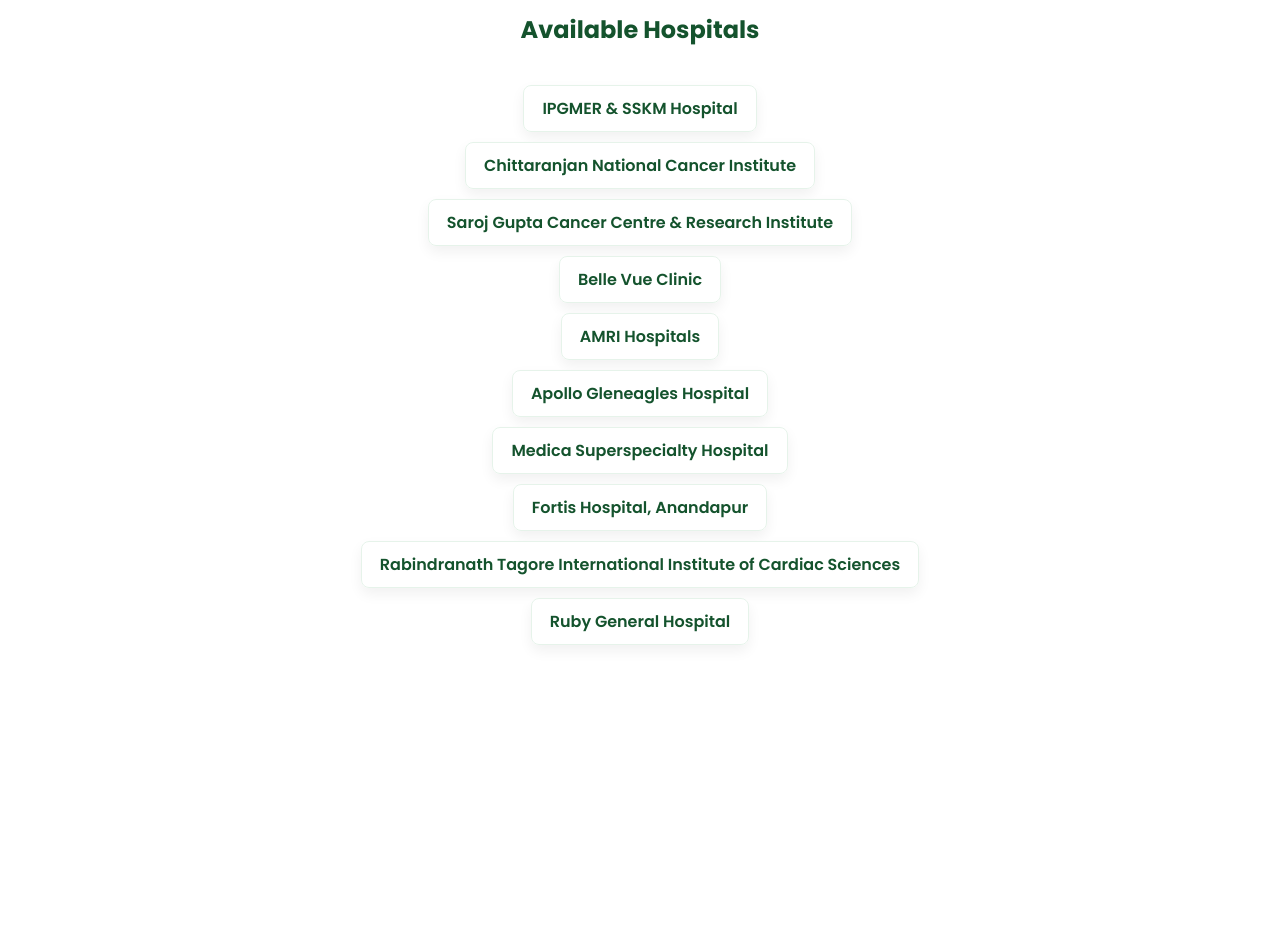
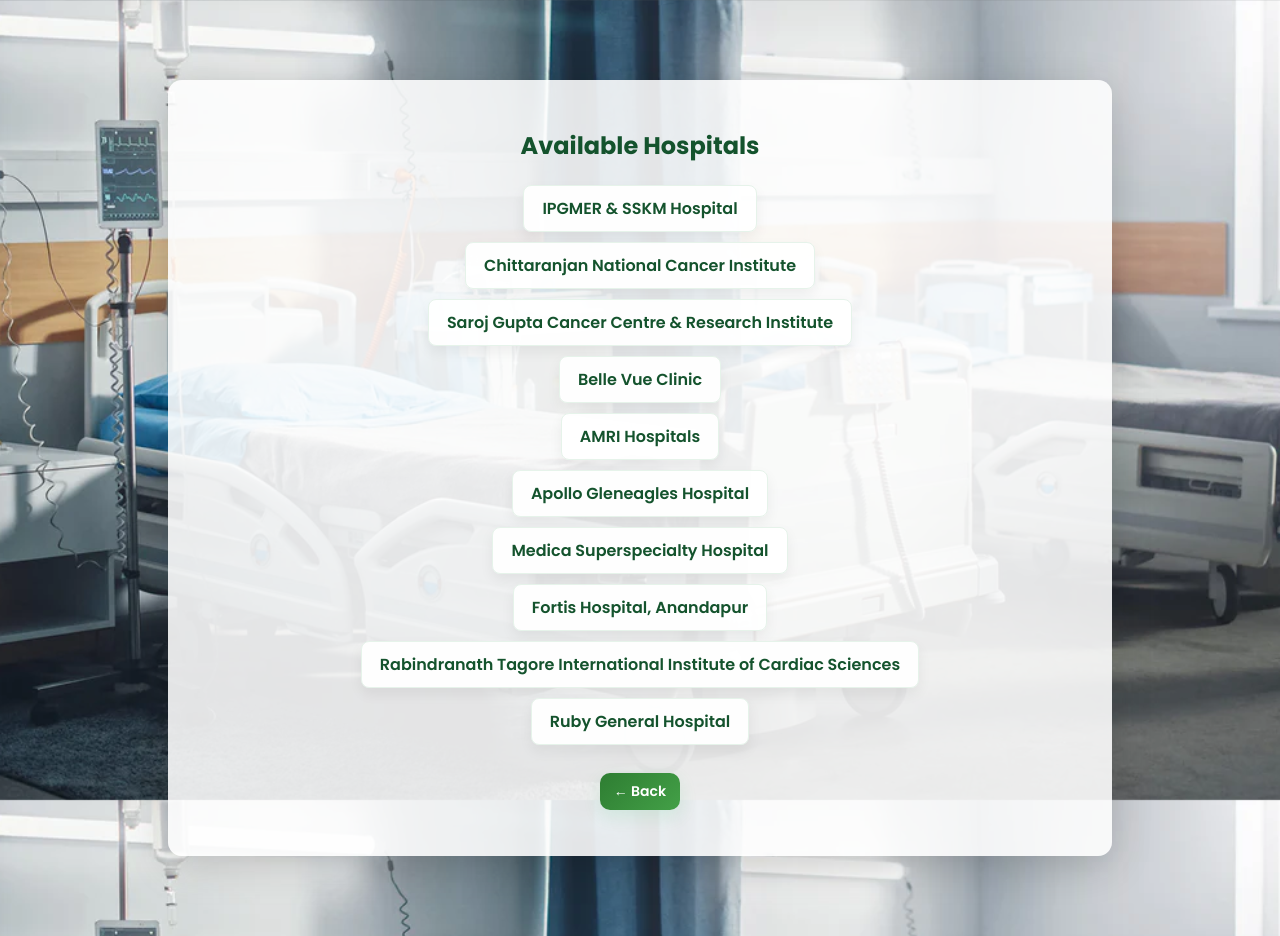
Before and after one commit to abhirup2911/MediSlotBook, a Flask app: page /hospitals in a window 1280 px wide. Before the commit the page ends 645 px from the top, so only its background shows below. Run offline with Flask 3, Linux system fonts and the light colour scheme.

Commit message:
Update hospital.html

```diff
--- a/templates/hospital.html
+++ b/templates/hospital.html
@@ -4,12 +4,18 @@
   <title>Hospitals</title>
   <link rel="stylesheet" href="{{ url_for('static', filename='style.css') }}">
 </head>
-<body>
+<body class="hospitals-bg">
+  <div class="overlay-box">
     <h2>Available Hospitals</h2>
     <ul>
       {% for hospital in hospitals %}
         <li><a href="{{ url_for('hospital_detail', name=hospital) }}">{{ hospital }}</a></li>
       {% endfor %}
     </ul>
+
+    <div style="margin-top:18px;">
+      <a href="{{ url_for('choice') }}" class="btn btn-sm">← Back</a>
+    </div>
+  </div>
 </body>
 </html>
```
Lines whose indentation alone changed are shown as unchanged.
